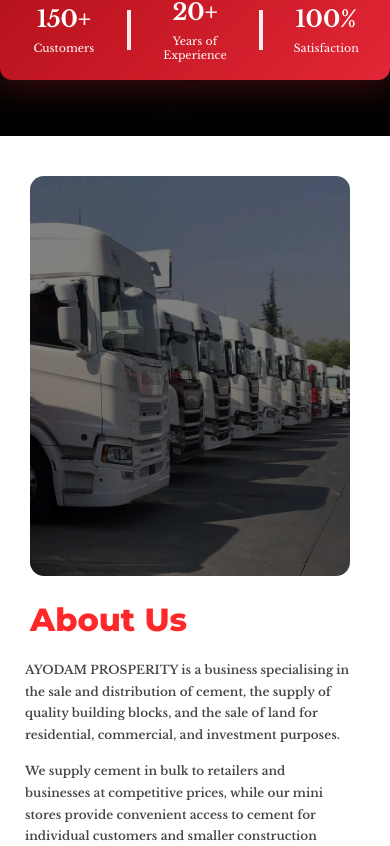
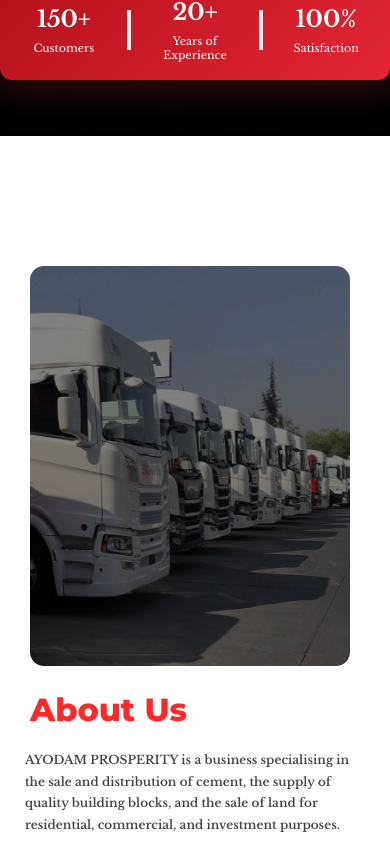
Before and after one commit to omodara-zac/Ayodam, a React (Vite) app: page / in a window 390 px wide. Shown: the part 738-1584 px from the top of the page. Built offline with nearby package versions, Linux system fonts and the light colour scheme; a web font is replaced by a local one.

Commit message:
last testing

```diff
--- a/src/components/About.css
+++ b/src/components/About.css
@@ -129,7 +129,7 @@
     .about {
         flex-direction: column;
         margin-left: -10px;
-        margin-top: -10px;
+        /* margin-top: -10px; */
     }
     .about-title {
         font-size: 32px;
```
